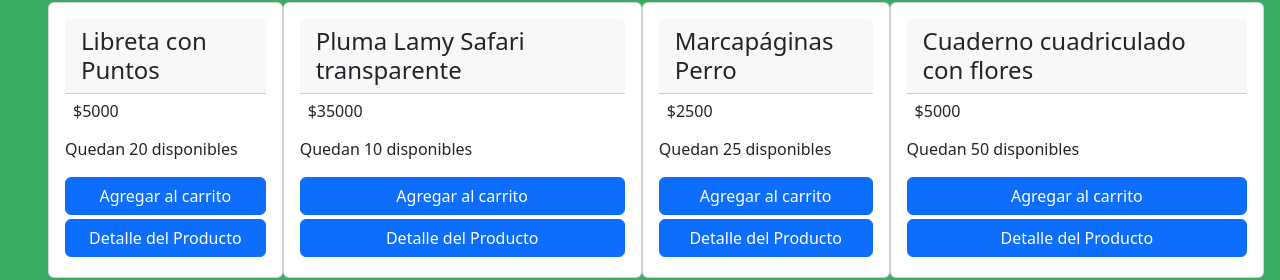
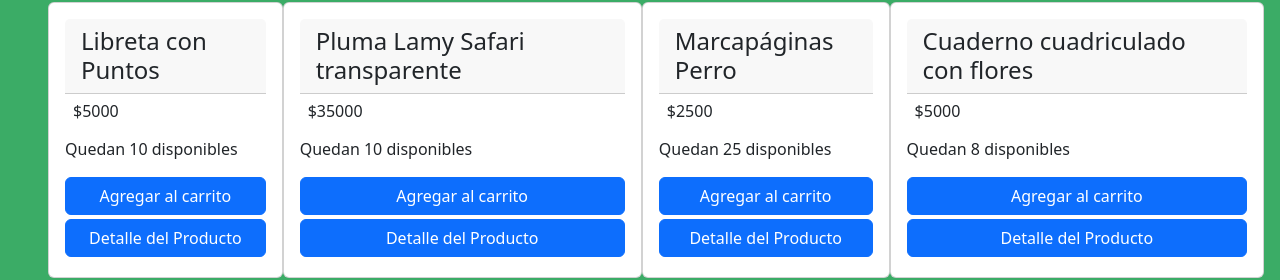
Before and after one commit to KarinaMunoz2211/React_segundo-entregable, a React (Vite) app: page / in a window 1280 px wide. Shown: the part 126-406 px from the top of the page. Built offline with nearby package versions, Linux system fonts and the light colour scheme.

Commit message:
Prepared to incluide routes

```diff
--- a/src/Products.js
+++ b/src/Products.js
@@ -4,7 +4,7 @@
         title: "Libreta con Puntos",
         price: 5000,
         category: "Cuadernos",
-        stock:20,
+        stock:10,
         description: "Libreta de tapa dura con puntos"
     },
     {
@@ -28,7 +28,7 @@
         title: "Cuaderno cuadriculado con flores",
         price: 5000,
         category: "Cuadernos",
-        stock:50,
+        stock:8,
         description: "Cuaderno con espiral diseño floreado"
     },
   /*  {
--- a/src/components/ItemCount/ItemCount.jsx
+++ b/src/components/ItemCount/ItemCount.jsx
@@ -1,8 +1,7 @@
-import {useState} from 'react';
 import './ItemCount.css';
 
-function ItemCount ({stock}) {
-    const [count, setCount] = useState (1);
+function ItemCount ({stock, count, setCount}) {
+
 
     function modifyCount(operation){
         if (operation === "+") {
--- a/src/components/ItemDetail/ItemDetail.jsx
+++ b/src/components/ItemDetail/ItemDetail.jsx
@@ -1,17 +1,20 @@
 import './ItemDetail.css';
 import ItemCount from '../ItemCount/ItemCount';
+import { useState } from 'react';
 
 function ItemDetail({product,goToStart}){
+
+    const [count, setCount] = useState (1);
 
     const {title, price,stock,category,description} = product;
 
     function addToCart(prod){
         const newProduct ={
             ...prod,
-            amount: 1,
+            amount: count,
         };
-
         console.log("Vas a agregar", newProduct);
+        setCount(1)
     };
 
     return (
@@ -24,7 +27,7 @@ function ItemDetail({product,goToStart}){
                 <h6>Categoría: {category}</h6>
                 <h6>Descripción: {description}</h6>
 
-                <ItemCount stock={stock}/>
+                <ItemCount stock={stock} count={count} setCount={setCount}/>
 
                 <button className='btn btn-primary' onClick={() => addToCart(product)}>Agregar al carrito</button>
                 <button className='btn btn-primary my-1' onClick={goToStart}>Volver al Inicio</button>
```
